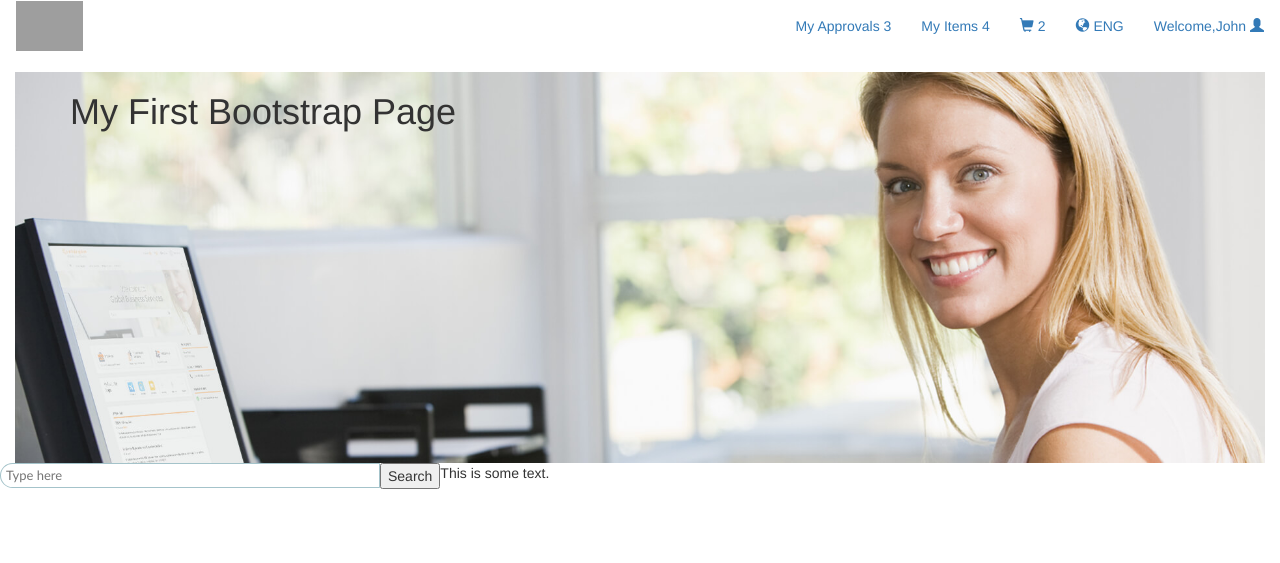
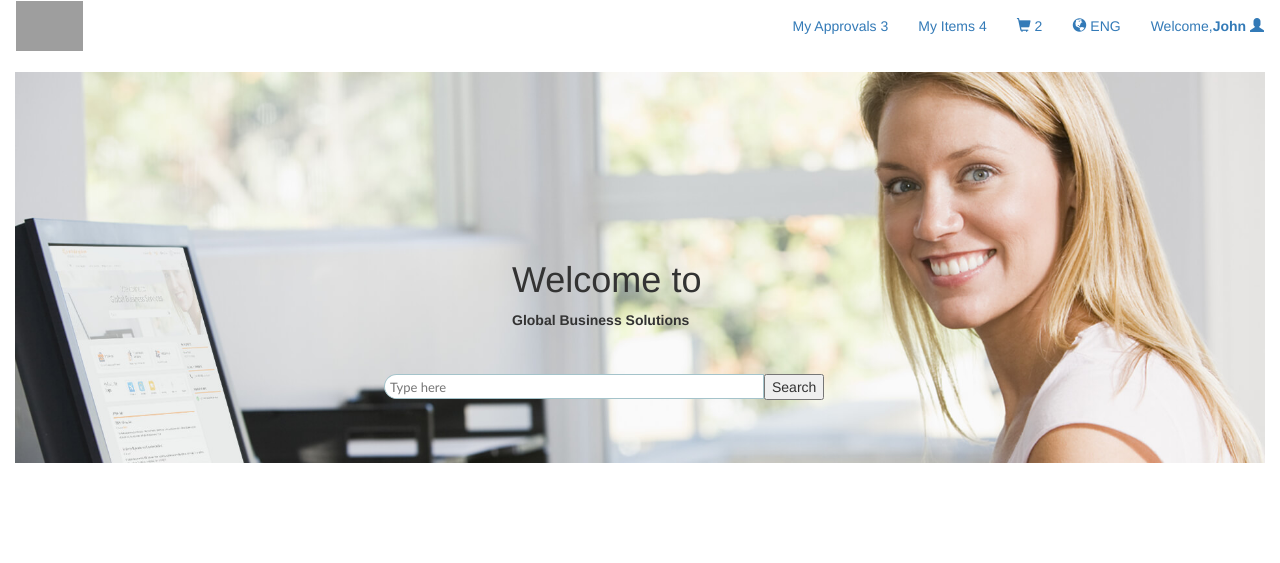
Before and after one commit to evans760/code-test, a plain HTML site: page index.html in a window 1280 px wide. Drawn offline with nearby package versions, Linux system fonts and the light colour scheme; grey boxes are pictures that could not be loaded.

Commit message:
started search bar

```diff
--- a/css/style.css
+++ b/css/style.css
@@ -9,8 +9,20 @@
   height: 100%;
 }
 
-h1 {
+#headText {
   position: absolute;
+  top: 30%;
+  right: 35%;
+  bottom: 30%;
+  left: 40%;
+}
+
+#searchbox {
+  position: absolute;
+  top: 10%
+  right: 30%;
+  bottom: 50%;
+  left: 30%;
 }
 
 #search,
--- a/index.html
+++ b/index.html
@@ -2,7 +2,7 @@
 <html lang="en">
 <head>
   <title>Code Test for New Rocket</title>
-  <meta charset="utf-8">
+  <meta charset="UTF-8">
    <meta name="viewport" content="width=device-width, initial-scale=1">
   <link rel="stylesheet" href="https://maxcdn.bootstrapcdn.com/bootstrap/3.3.7/css/bootstrap.min.css">
   <script src="https://ajax.googleapis.com/ajax/libs/jquery/1.12.4/jquery.min.js"></script>
@@ -22,7 +22,7 @@
       <li><a href="#"><span></span> My Items  4</a></li>
       <li><a href="#"><span class="glyphicon glyphicon-shopping-cart"></span> 2 </a></li>
       <li><a href="#"><span class="glyphicon glyphicon-globe"></span> ENG </a></li>
-      <li><a href="#">Welcome,John  <span class="glyphicon glyphicon-user"></span></a></li>
+      <li><a href="#">Welcome,<strong>John</strong>  <span class="glyphicon glyphicon-user"></span></a></li>
     </ul>
   </div>
 </nav>
@@ -30,16 +30,16 @@
 <div class="col-xs-12">
       <img id="background" src ="img/background.jpg">
     </div>
-<div>
-      <form id="searchbox" action="">
+<div id="searchbox">
+      <form action="">
     <input id="search" type="text" placeholder="Type here">
     <input id="submit" type="submit" value="Search">
 </form>
     </div>
 
-<div class="container">
-  <h1>My First Bootstrap Page</h1>
-  <p>This is some text.</p>
+<div id="headText">
+  <h1>Welcome to</h1>
+  <p><strong>Global Business Solutions</strong></p>
 </div>
 
 
```
